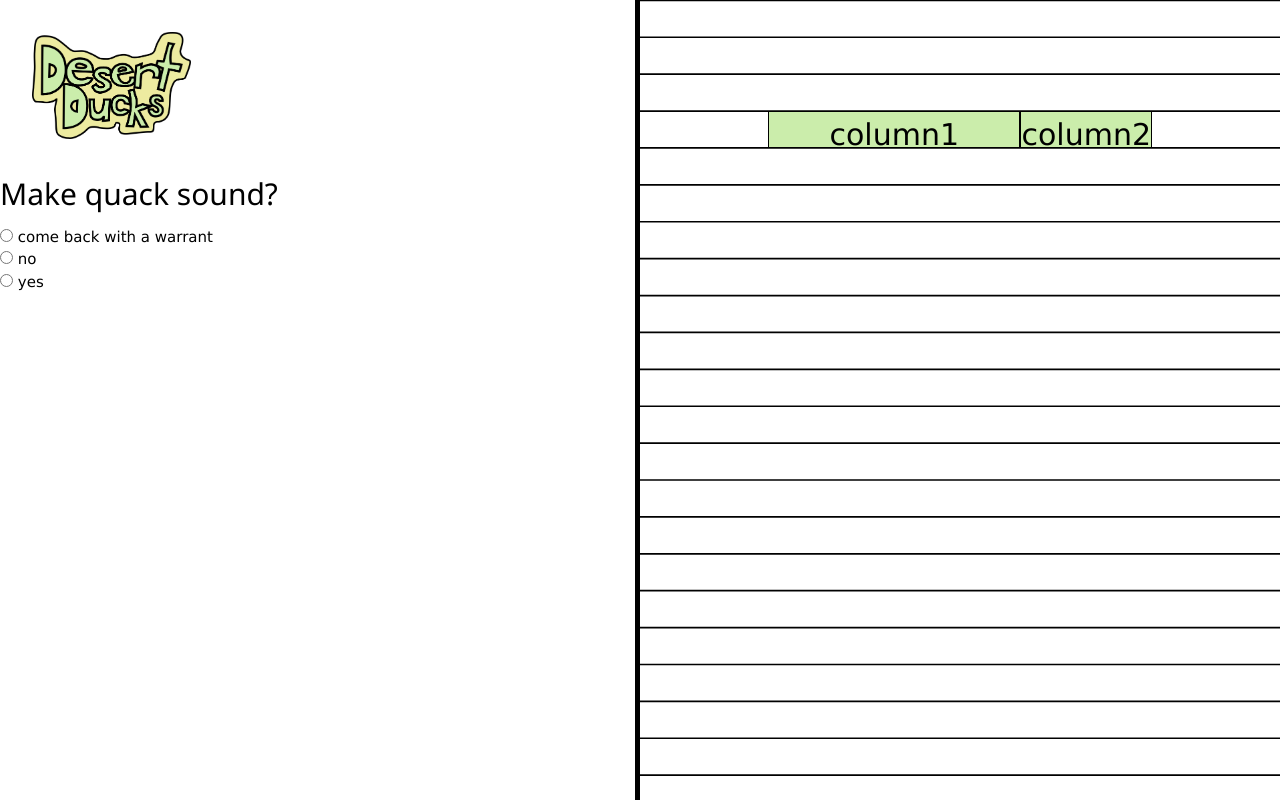
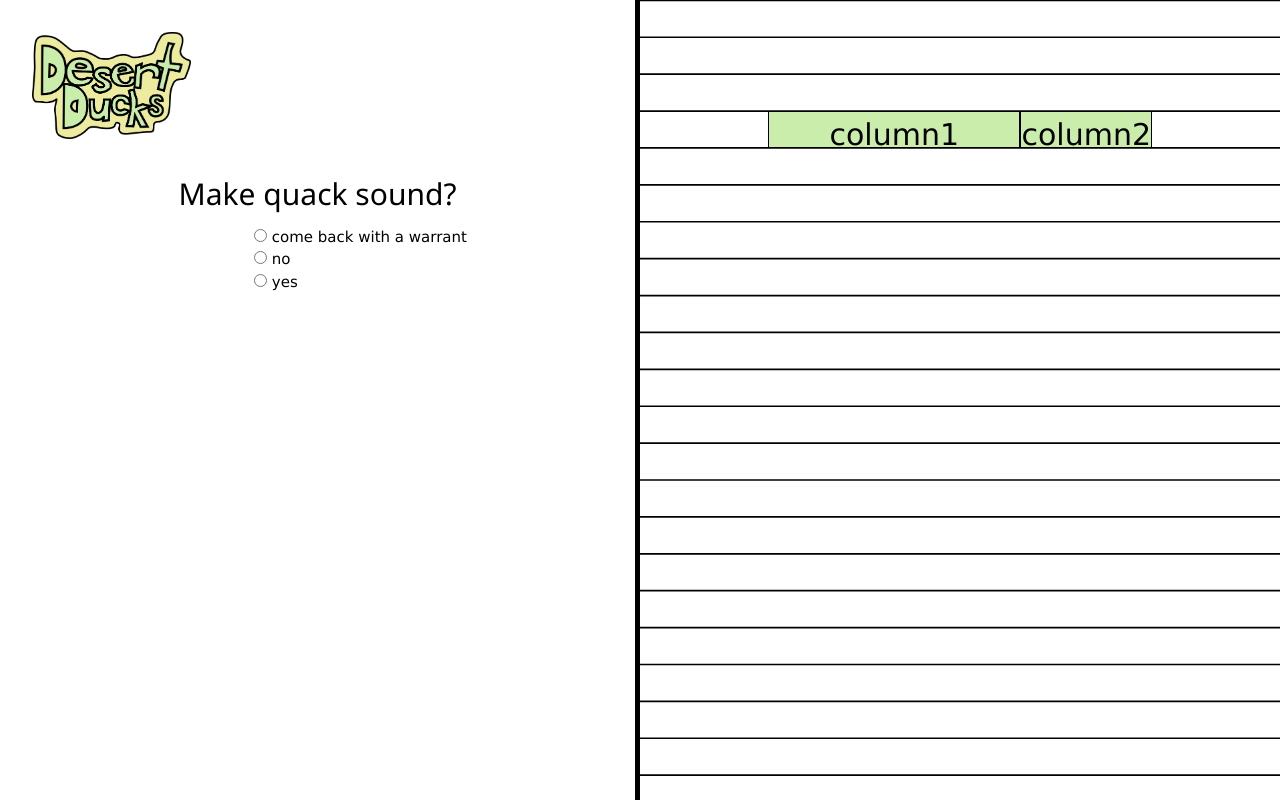
Before and after one commit to 23595/desert_ducks1, a Flask app: page /questions/1/1 in a window 1280 px wide. Run offline with Flask 3, Linux system fonts and the light colour scheme; data comes from the database, SQL or seed files in the repository.

Commit message:
Styling questions and base page more

```diff
--- a/static/style.css
+++ b/static/style.css
@@ -107,3 +107,9 @@ iframe{
   border: 3px solid black;
   margin-top: 30px;
 }
+
+.admin_function{
+  display: inline-block;
+  width: min-content;
+  padding: 10px;
+}
--- a/templates/base.html
+++ b/templates/base.html
@@ -7,6 +7,18 @@
     <link rel="stylesheet" href="https://www.w3schools.com/w3css/5/w3.css">
     <link rel="stylesheet" href="https://fonts.googleapis.com/css?family=Roboto">
     <title>Desert Ducks</title>
+    <style>
+        .centred_questions{
+            display: block;
+            width: 50%;
+            margin: auto;
+            text-align: center;
+        }
+        .align_text{
+            text-align: left;
+            margin-left: 30%;
+        }
+    </style>
 </head>
 <body class="notebook_background" style="height: 100%;">
     <!--Left side of the page-->
@@ -14,7 +26,9 @@
         <div style="width: 50%; margin: 5%;">
             <img src="/static/images/desert_ducks.png" alt="desert_ducks" style="width: inherit;">
         </div>
-        {% block left %}{% endblock %}
+        <div class="centred_questions">
+            {% block left %}{% endblock %}
+        </div>
     </div>
     <!--Right side of the page-->
     <div class="right-column">
--- a/templates/questions.html
+++ b/templates/questions.html
@@ -1,7 +1,7 @@
 {% extends "base.html" %}
 {% block left %}
 <h2>{{question}}</h2>
-<form action="/questions/{{id}}/{{nextid}}" method="post" id="question_form"><!-- form with an option for each answer. Only one can be selected -->
+<form action="/questions/{{id}}/{{nextid}}" method="post" id="question_form" class="align_text"><!-- form with an option for each answer. Only one can be selected -->
     {% for option in result %}
         <label>
             <input type="radio" id="{{option[2]}}" name="choose_ans" onclick="showSubmit()" value="{{option[2]}}"> <!--Once you select an option, the submit button appears-->
```
Also changed, not shown: templates/admin.html (+12 -0 lines).
